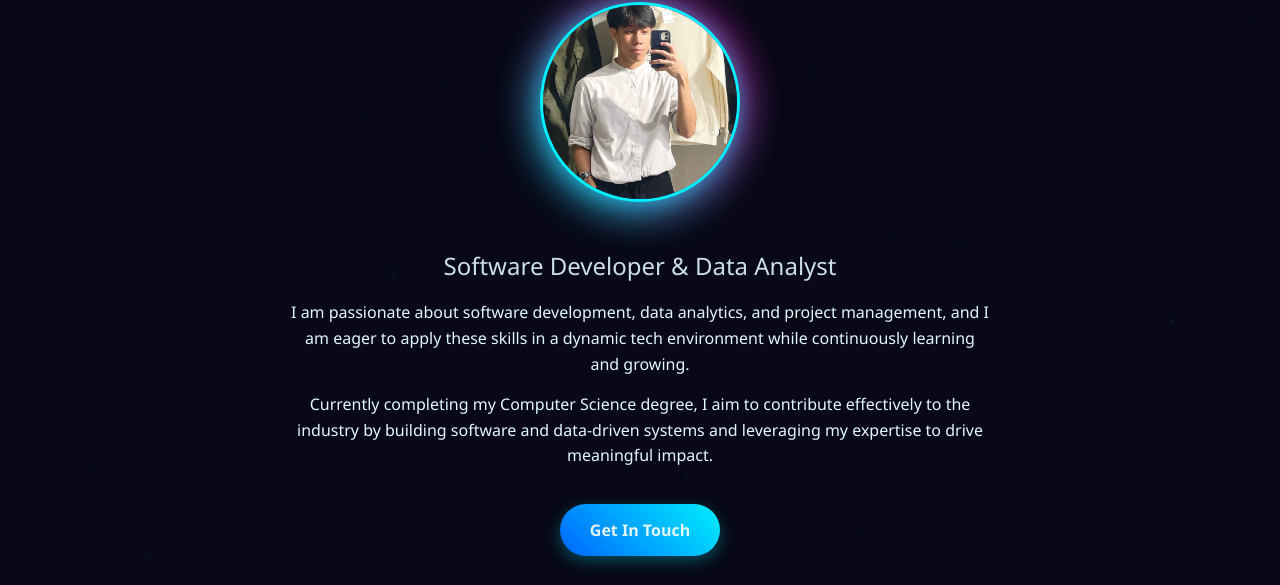
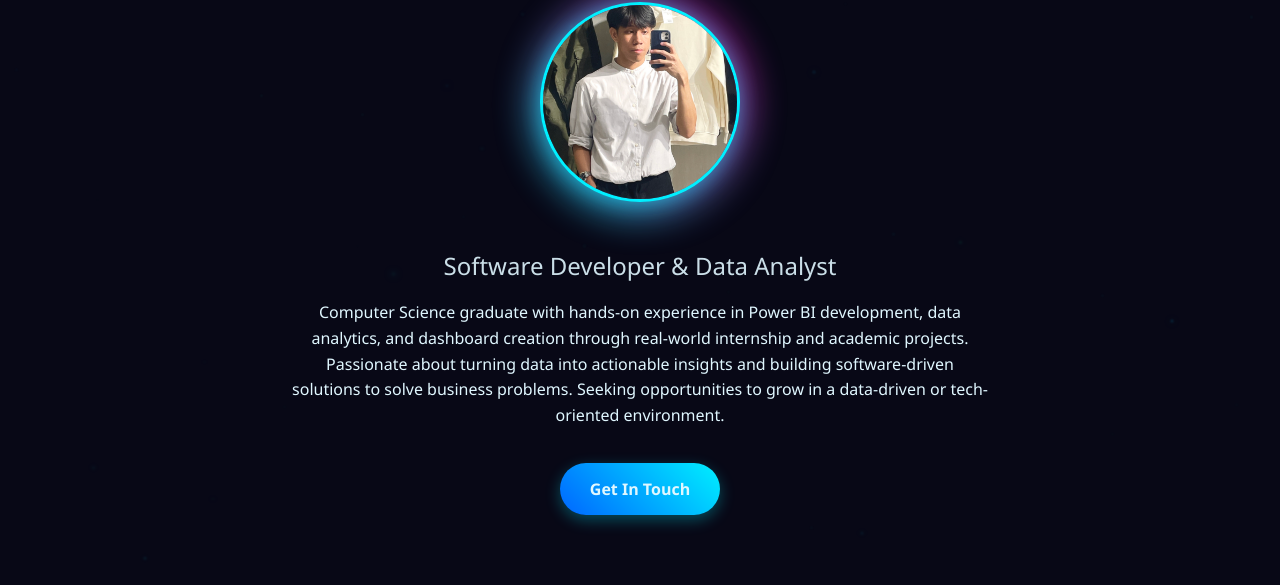
Before and after one commit to HanJae04/portfolio, a plain HTML site: page index.html in a window 1280 px wide. Shown: the part 215-800 px from the top of the page. Drawn offline with Linux system fonts and the light colour scheme.

Commit message:
Add files via upload

```diff
--- a/index.html
+++ b/index.html
@@ -45,10 +45,7 @@
         <p class="hero-subtitle">Software Developer & Data Analyst</p>
 
         <p>
-                I am passionate about software development, data analytics, and project management, and I am eager to apply these skills in a dynamic tech environment while continuously learning and growing.
-            </p>
-            <p>
-                Currently completing my Computer Science degree, I aim to contribute effectively to the industry by building software and data-driven systems and leveraging my expertise to drive meaningful impact.
+            Computer Science graduate with hands-on experience in Power BI development, data analytics, and dashboard creation through real-world internship and academic projects. Passionate about turning data into actionable insights and building software-driven solutions to solve business problems. Seeking opportunities to grow in a data-driven or tech-oriented environment.
         </p>
 
         <a href="#contact" class="cta-btn">Get In Touch</a>
```
Lines whose indentation alone changed are shown as unchanged.
